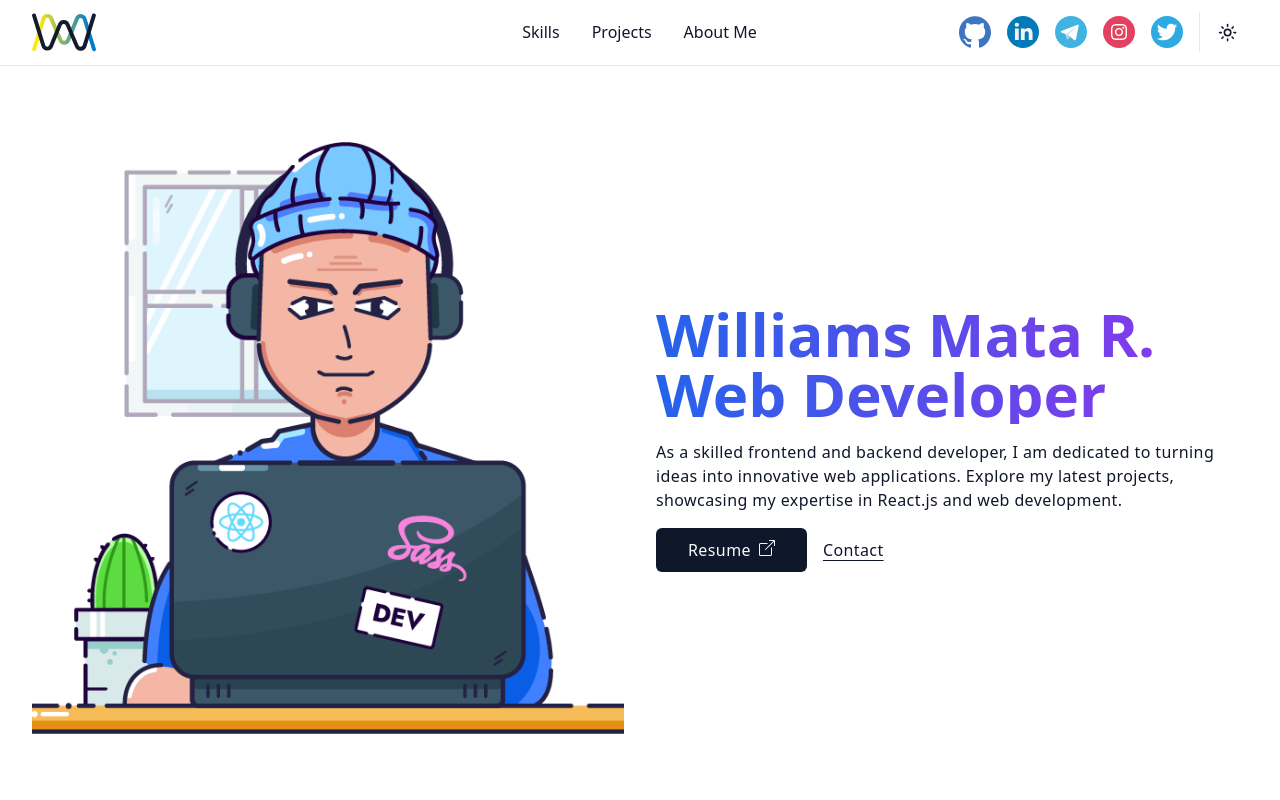
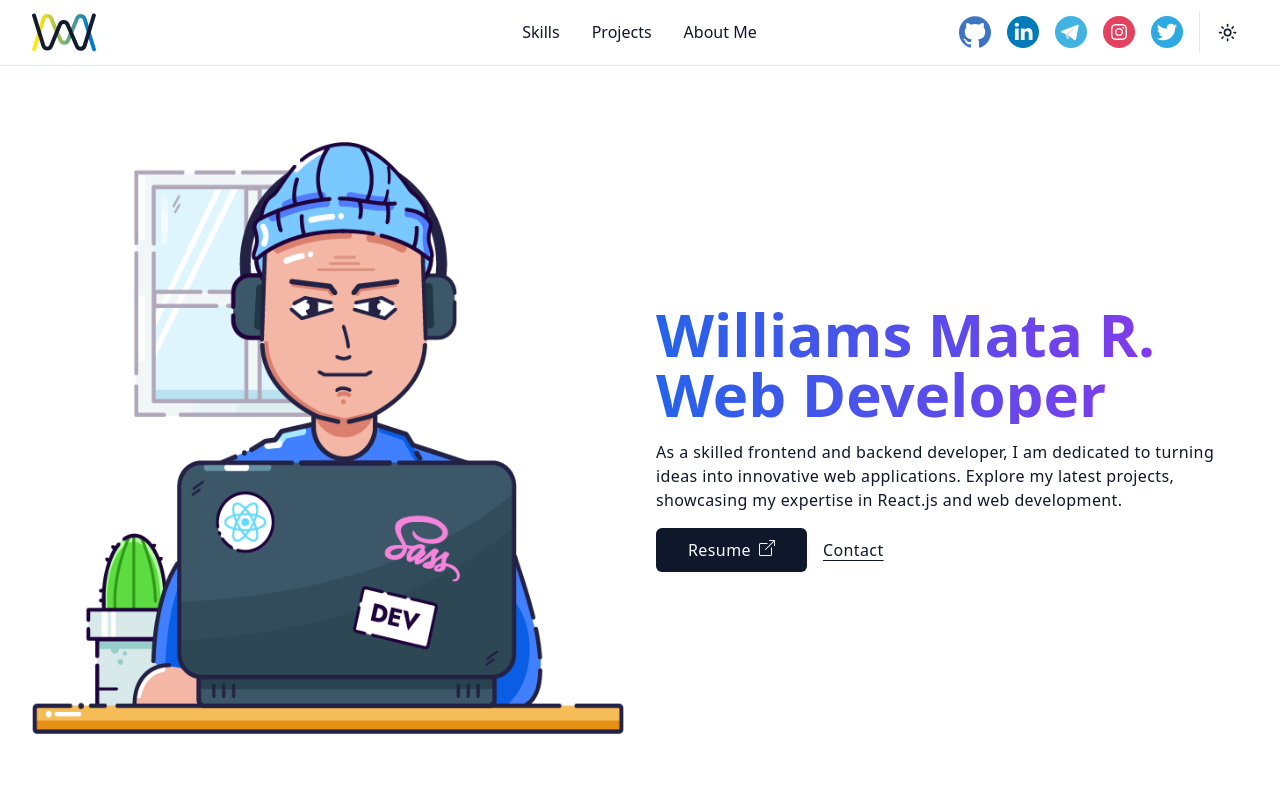
Before and after one commit to WilliamsMata/my-portfolio, a Next.js app: page / in a window 1280 px wide. Shown: the top 800 px of the page. Built offline with nearby package versions, Linux system fonts and the light colour scheme.

Commit message:
solve image bug

```diff
--- a/src/components/ui/SelectDarkMode.tsx
+++ b/src/components/ui/SelectDarkMode.tsx
@@ -9,7 +9,7 @@ import {
   DropdownMenuSeparator,
   DropdownMenuTrigger,
 } from ".";
-import { Laptop, Moon, MoonIcon, Sun, SunIcon } from "lucide-react";
+import { Laptop, Moon, Sun, SunIcon } from "lucide-react";
 
 interface Props extends DropdownMenuTriggerProps {
   align?: "center" | "start" | "end";
@@ -35,7 +35,7 @@ export const SelectDarkMode: React.FC<Props> = ({ align, ...props }) => {
           <SunIcon className="mr-2 h-4 w-4" /> Light
         </DropdownMenuItem>
         <DropdownMenuItem onClick={() => setTheme("dark")}>
-          <MoonIcon className="mr-2 h-4 w-4" /> Dark
+          <Moon className="mr-2 h-4 w-4" /> Dark
         </DropdownMenuItem>
         <DropdownMenuItem onClick={() => setTheme("system")}>
           <Laptop className="mr-2 h-4 w-4" /> System
--- a/src/components/views/Main.tsx
+++ b/src/components/views/Main.tsx
@@ -14,8 +14,7 @@ export const Main: FC<Props> = (props) => {
           src="/images/coding-person.png"
           alt="coding person"
           fill
-          sizes="(max-width: 768px) 100vw, (max-width: 1200px) 60vw, 40vw"
-          className="object-cover"
+          sizes="(max-width: 768px) 90vw, (max-width: 1200px) 60vw, 40vw"
           priority
         />
       </div>
```
